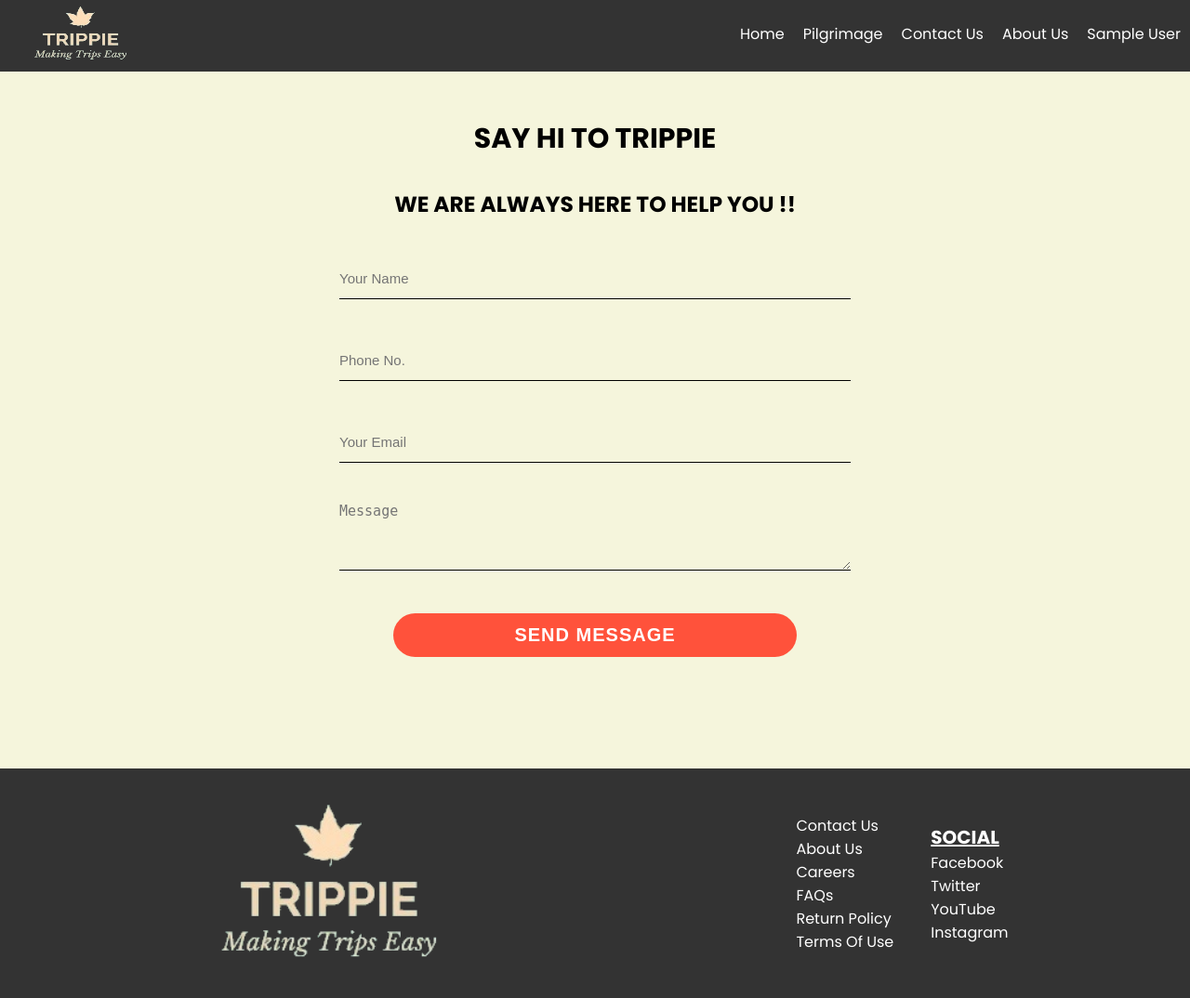
After one commit to namansingh10/woc_travel, a PHP site: page /contact.php in a window 1280 px wide. The commit adds this page. Shown: the whole page at 93% size. Run offline with PHP 8.4, Linux system fonts and the light colour scheme; the visitor is signed in with stand-in values (Sample User, id 1); some libraries are stand-ins or nearby versions.

Commit message:
fixed in index

```diff
--- /dev/null
+++ b/contact.php
@@ -0,0 +1,106 @@
+<?php
+    session_start();
+?>
+<!DOCTYPE html>
+<html lang="en">
+
+<head>
+    <meta charset="UTF-8">
+    <meta http-equiv="X-UA-Compatible" content="IE=edge">
+    <meta name="viewport" content="width=device-width, initial-scale=1.0">
+    <title>Trippie | Contact Us</title>
+    <link rel="stylesheet" type="text/css" href="style.css">
+    <link rel="stylesheet" type="text/css" href="contstyle.css">
+    <link rel="shortcut icon" type="image/x-icon" href="favicon.ico" />
+    <link href="https://fonts.googleapis.com/css2?family=Poppins:wght@300;400;500;600;700&display=swap"
+        rel="stylesheet">
+    <link rel="stylesheet" href="https://stackpath.bootstrapcdn.com/font-awesome/4.7.0/css/font-awesome.min.css">
+    <link rel="stylesheet" href="scroll.css">
+
+</head>
+
+<body>
+
+    <header>
+        <div class="navbar">
+            <div class="logo">
+                <a href="index.html"><img src="images/logo1.png" width="150px" height="70px"></a>
+            </div>
+            <nav>
+                <a href="index.php">Home</a>
+                <a href="pilgrimage.php">Pilgrimage</a>
+                <a href="contact.php">Contact Us</a>
+                <a href="">About Us</a>
+                <a href="index.php">
+                        <?php
+                            echo $_SESSION['name'];
+                        ?>
+                </a>
+
+            </nav>
+        </div>
+    </header>
+
+    <section class="bg1">
+        <section class="contact">
+            <div class="conthead">
+                <br>
+                <h2>SAY HI TO TRIPPIE</h2><br>
+                <h3>WE ARE ALWAYS HERE TO HELP YOU !!</h3>
+            </div>
+            <div class="alert">Your message has been sent</div>
+            <form id="contact-form">
+                <input name="name" type="text" class="form-control" placeholder="Your Name" id="name" required>
+                <br>
+                <input name="phone" type="text" class="form-control" placeholder="Phone No." id="phone" required>
+                <br>
+                <input name="email" type="text" class="form-control" placeholder="Your Email" id="email" required>
+                <br>
+                <textarea name="message" class="form-control" placeholder="Message" rows="4" id="message"
+                    required></textarea>
+                <br>
+                <button class="bttn" type="submit">SEND MESSAGE</button>
+            </form>
+
+        </section>
+
+        <!-- ---------footer start--------- -->
+
+
+        <div class="footer">
+            <div class="row">
+                <div class="col-1">
+                    <a href="index.html"><img src="images/logo1.png" width="350px" height="200px"></a>
+                </div>
+                <div class="row2">
+                    <div class="col-2">
+                        <ul>
+                            <li><a href="">Contact Us</a></li>
+                            <li><a href="">About Us</a></li>
+                            <li><a href="">Careers</a></li>
+                            <li><a href="">FAQs</a></li>
+                            <li><a href="">Return Policy</a></li>
+                            <li><a href="">Terms Of Use</a></li>
+                        </ul>
+                    </div>
+                    <div class="col-2">
+                        <ul>
+                            <li><b><u>SOCIAL</u></b></li>
+                            <li><a href="">Facebook</a></li>
+                            <li><a href="">Twitter</a></li>
+                            <li><a href="">YouTube</a></li>
+                            <li><a href="">Instagram</a></li>
+                        </ul>
+                    </div>
+                </div>
+            </div>
+        </div>
+    </section>
+    <!-- ---------footer end--------- -->
+
+    <script src="https://www.gstatic.com/firebasejs/8.6.2/firebase.js"></script>
+    <script src="main.js"></script>
+
+</body>
+
+</html>
--- a/index.php
+++ b/index.php
@@ -34,8 +34,8 @@
                     </a>
                     <a href="pilgrimage.php">Pilgrimage</a>
                     <a href="newguide.php">Become A Guide</a>
-                    <a href="contact.html">Contact Us</a>
-                    <a href="about.html">About Us</a>
+                    <a href="contact.php">Contact Us</a>
+                    <a href="about.php">About Us</a>
                     <a href="index.html">Logout</a>
             </nav>
         </div>
```
